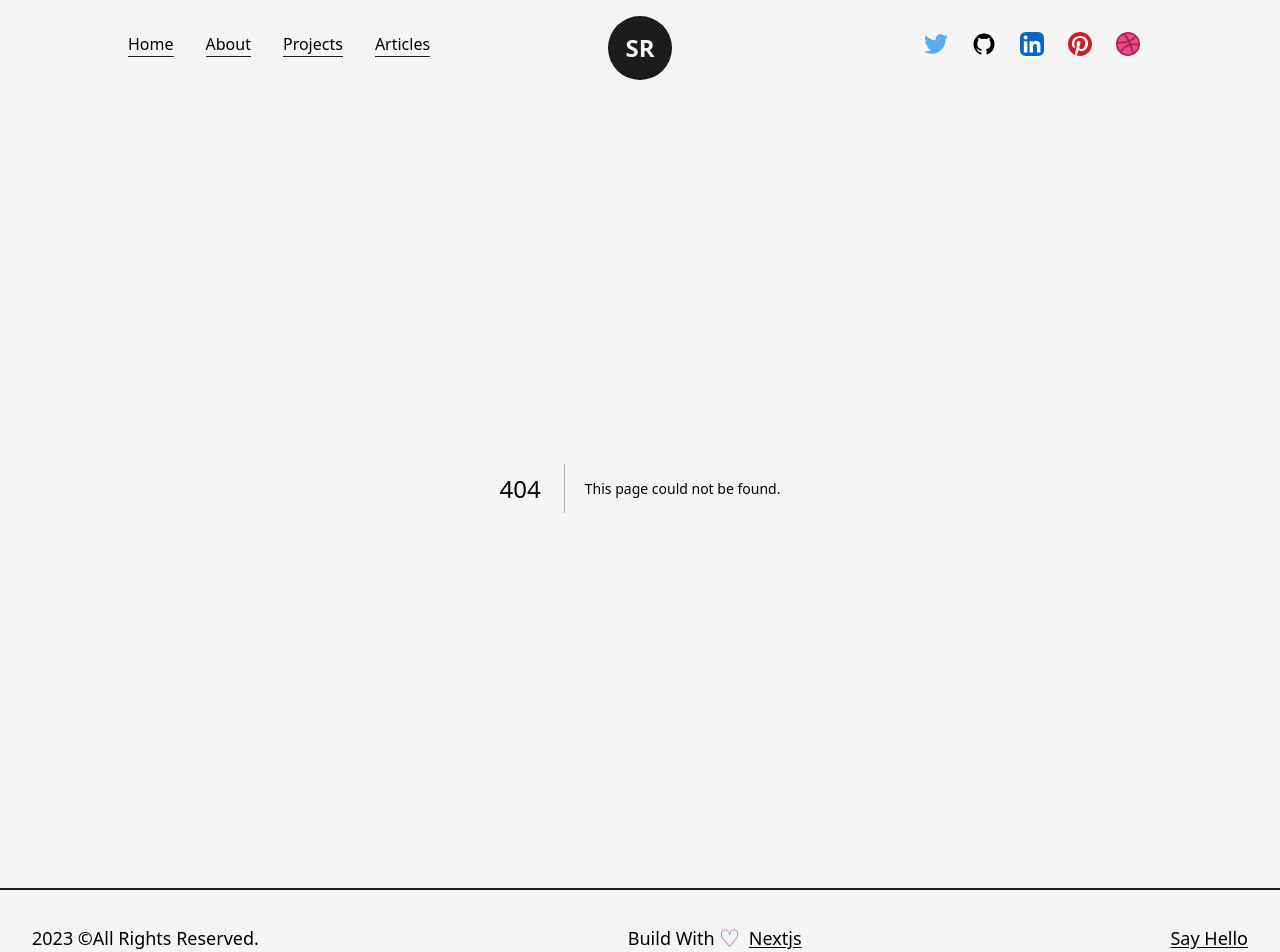
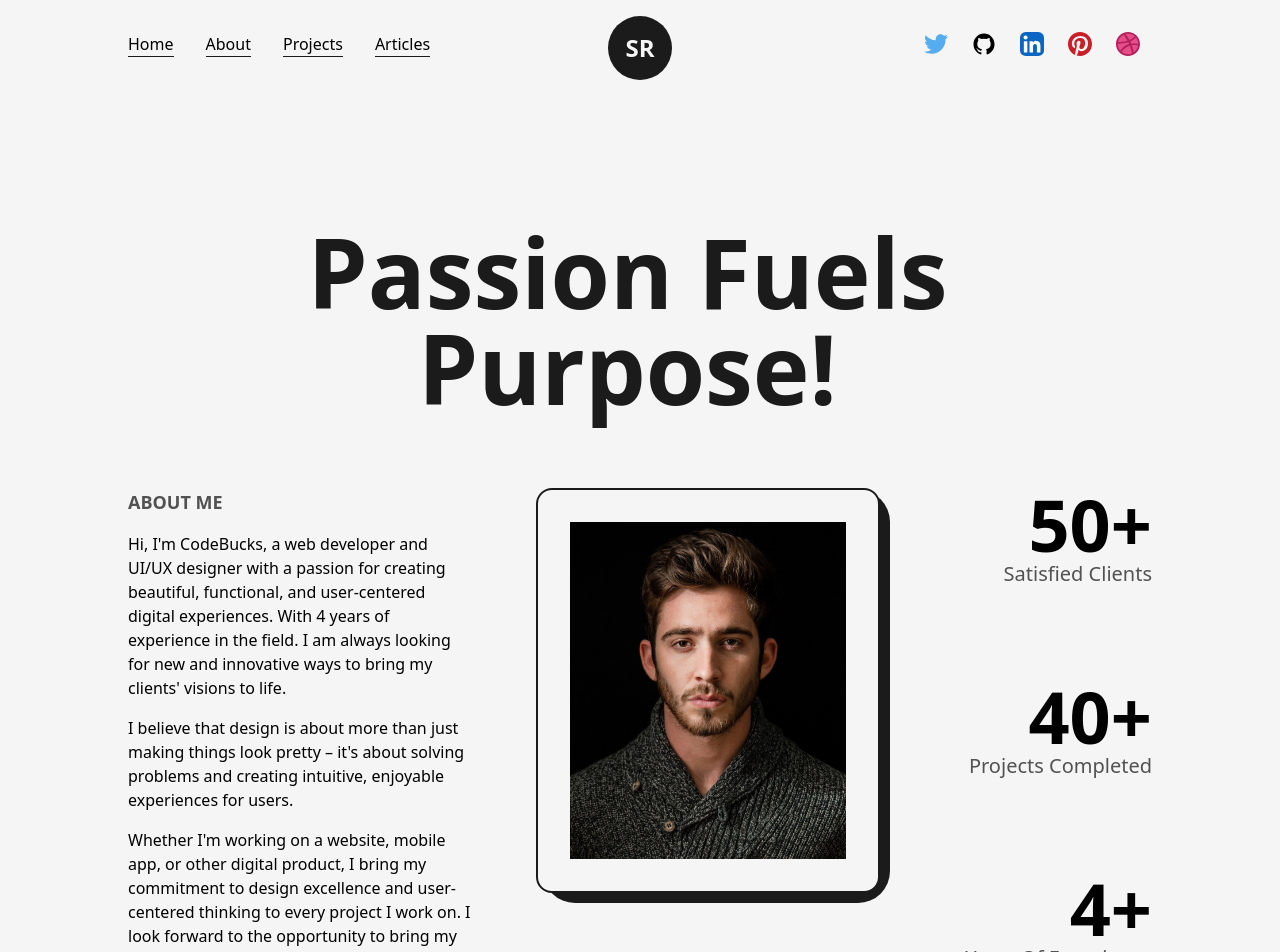
Before and after one commit to s3roy/portfolio, a Next.js app: page /about in a window 1280 px wide. Before the commit this address had no page. Shown: the top 952 px of the page. Built offline with nearby package versions, Linux system fonts and the light colour scheme.

Commit message:
created the about page

```diff
--- /dev/null
+++ b/src/pages/about.tsx
@@ -0,0 +1,112 @@
+import { useInView, useMotionValue, useSpring } from 'framer-motion';
+import Head from 'next/head';
+import Image from 'next/image';
+import React, { useEffect, useRef } from 'react';
+
+import AnimatedText from '@/components/AnimatedText';
+import Layout from '@/components/Layout';
+
+import profilePic from '../../public/images/profile/developer-pic-2.jpg';
+
+const AnimatedNumbers = ({ value }) => {
+  const ref = useRef<HTMLSpanElement>(null);
+
+  const motionValue = useMotionValue(0);
+  const springValue = useSpring(motionValue, { duration: 3000 });
+  const isInView = useInView(ref, { once: true });
+
+  useEffect(() => {
+    if (isInView) {
+      motionValue.set(value);
+    }
+  }, [isInView, value, motionValue]);
+
+  useEffect(() => {
+    springValue.on('change', (latest) => {
+      if (ref.current && latest.toFixed(0) <= value) {
+        ref.current.textContent = latest.toFixed(0);
+      }
+    });
+  }, [springValue, value]);
+
+  return <span ref={ref}></span>;
+};
+const about = () => {
+  return (
+    <>
+      <Head>
+        <title>About Page</title>
+        <meta name="description" content="my description" />
+      </Head>
+      <main className="flex w-full flex-col items-center justify-center">
+        <Layout className="p-16">
+          <AnimatedText text="Passion Fuels Purpose!" className="mb-16" />
+          <div className="grid w-full grid-cols-8 gap-16">
+            <div className="col-span-3 flex flex-col items-start ">
+              <h2 className="mb-4 text-lg font-bold uppercase text-dark/75">
+                About Me
+              </h2>
+              <p className="font-medium">
+                Hi, I'm CodeBucks, a web developer and UI/UX designer with a
+                passion for creating beautiful, functional, and user-centered
+                digital experiences. With 4 years of experience in the field. I
+                am always looking for new and innovative ways to bring my
+                clients' visions to life.
+              </p>
+              <p className="font-medium my-4">
+                I believe that design is about more than just making things look
+                pretty – it's about solving problems and creating intuitive,
+                enjoyable experiences for users.
+              </p>
+              <p className="font-medium">
+                Whether I'm working on a website, mobile app, or other digital
+                product, I bring my commitment to design excellence and
+                user-centered thinking to every project I work on. I look
+                forward to the opportunity to bring my skills and passion to
+                your next project.
+              </p>
+            </div>
+            <div className="col-span-3 relative h-max rounded-2xl border-2 border-solid border-dark bg-light p-8">
+              <div className="absolute top-0 -right-3 -z-10 w-[102%] h-[103%] rounded-[2rem] bg-dark" />
+              <Image
+                src={profilePic}
+                alt="Souvik"
+                className="w-full h-auto ronded-2xl"
+              />
+            </div>
+            <div className="col-span-2 flex flex-col items-endb justify-between">
+              <div className="flex flex-col items-end justify-center">
+                <span className="inline-block text-7xl font-bold">
+                  <AnimatedNumbers value={50} />+
+                </span>
+                <h2 className="text-xl font-medium capitalize text-dark/75">
+                  satisfied clients
+                </h2>
+              </div>
+              <div className="flex flex-col items-end justify-center">
+                <span className="inline-block text-7xl font-bold">
+                  {' '}
+                  <AnimatedNumbers value={40} />+
+                </span>
+                <h2 className="text-xl font-medium capitalize text-dark/75">
+                  projects completed
+                </h2>
+              </div>
+              <div className="flex flex-col items-end justify-center">
+                <span className="inline-block text-7xl font-bold">
+                  {' '}
+                  <AnimatedNumbers value={4} />+
+                </span>
+                <h2 className="text-xl font-medium capitalize text-dark/75">
+                  years of experience
+                </h2>
+              </div>
+            </div>
+          </div>
+        </Layout>
+      </main>
+    </>
+  );
+};
+
+export default about;
```
